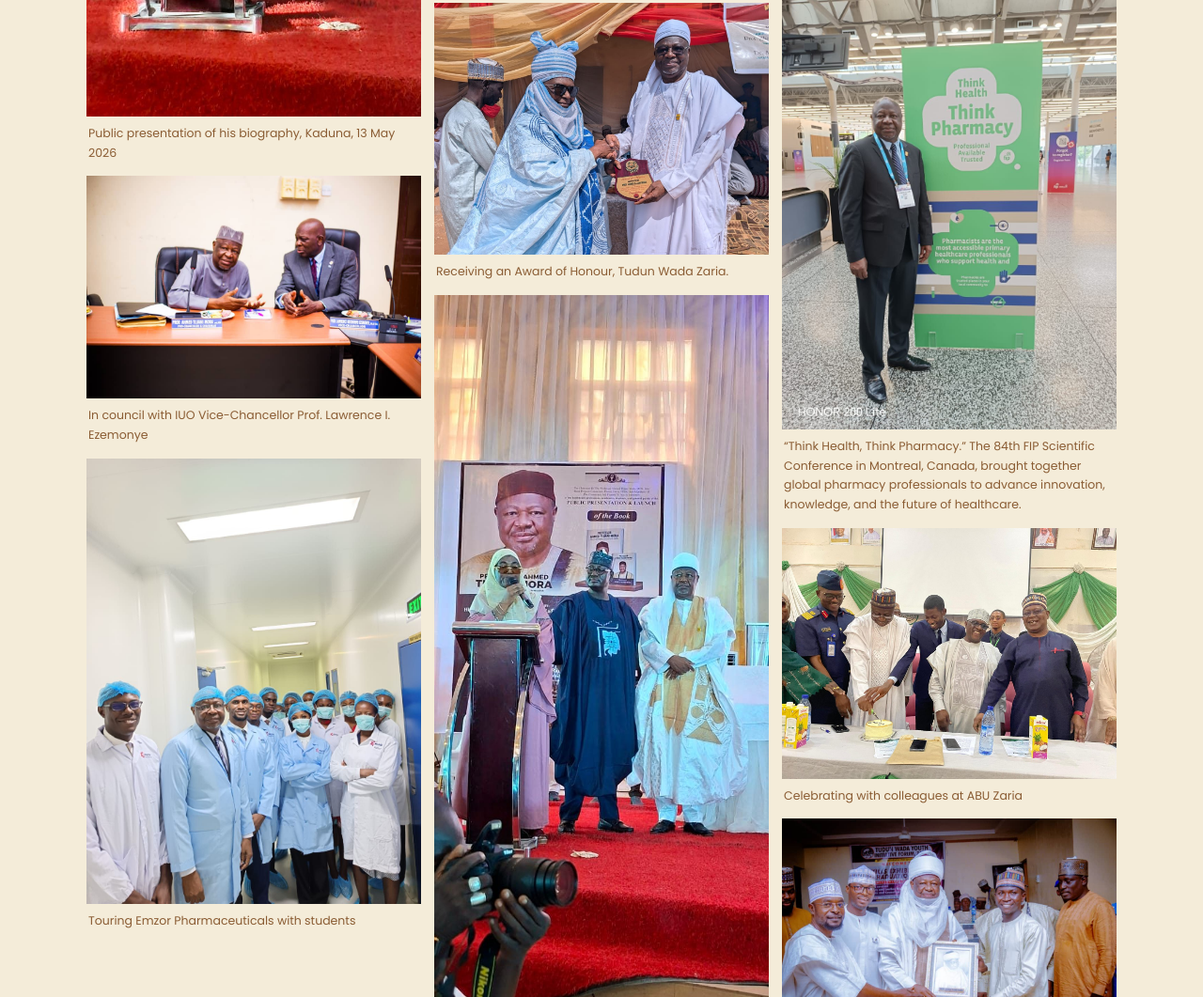
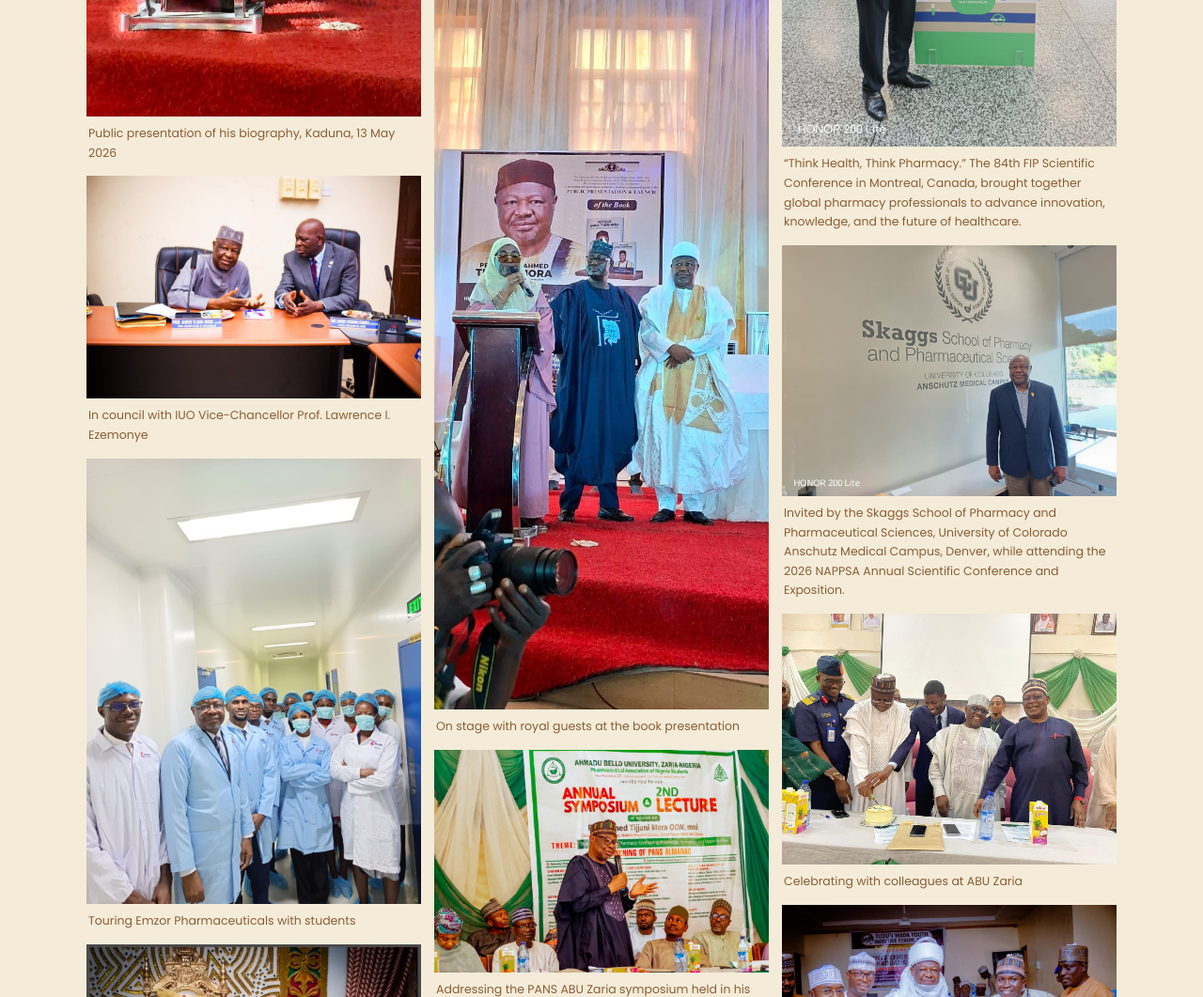
Before and after one commit to profahmedtijjani/profahmedtijjani.github.io, a plain HTML site: page index.html in a window 1280 px wide. Shown: the part 10571-11632 px from the top of the page at 94% size. Drawn offline with nearby package versions, Linux system fonts and the light colour scheme.

Commit message:
Add files via upload

```diff
--- a/index.html
+++ b/index.html
@@ -1240,6 +1240,7 @@
         <figure><img src="assets/pans-speaking.jpg" alt="Delivering a lecture at PANS ABU Zaria"><figcaption>Addressing the PANS ABU Zaria symposium held in his honour</figcaption></figure>
         <figure><img src="assets/fip-montreal-2.jpg" alt="Nigerian delegation at the FIP World Congress, Montreal"><figcaption>Nigerian delegation at the FIP World Congress, Montreal, 2026</figcaption></figure>
         <figure><img src="assets/fip-airport.jpg" alt="At the FIP World Congress"><figcaption>“Think Health, Think Pharmacy.” The 84th FIP Scientific Conference in Montreal, Canada, brought together global pharmacy professionals to advance innovation, knowledge, and the future of healthcare.</figcaption></figure>
+        <figure><img src="assets/skaggs-colorado.jpg" alt="At the Skaggs School of Pharmacy, University of Colorado Anschutz Medical Campus, Denver"><figcaption>Invited by the Skaggs School of Pharmacy and Pharmaceutical Sciences, University of Colorado Anschutz Medical Campus, Denver, while attending the 2026 NAPPSA Annual Scientific Conference and Exposition.</figcaption></figure>
         <figure><img src="assets/cake-cutting.jpg" alt="Celebrating a milestone with colleagues"><figcaption>Celebrating with colleagues at ABU Zaria</figcaption></figure>
         <figure><img src="assets/award-tudunwada.jpg" alt="Receiving recognition from the Tudun Wada Youth Initiative Forum"><figcaption>Honoured by the Tudun Wada Youth Initiative Forum, Zaria</figcaption></figure>
       </div>
```
Also changed, not shown: assets/skaggs-colorado.jpg (added).
